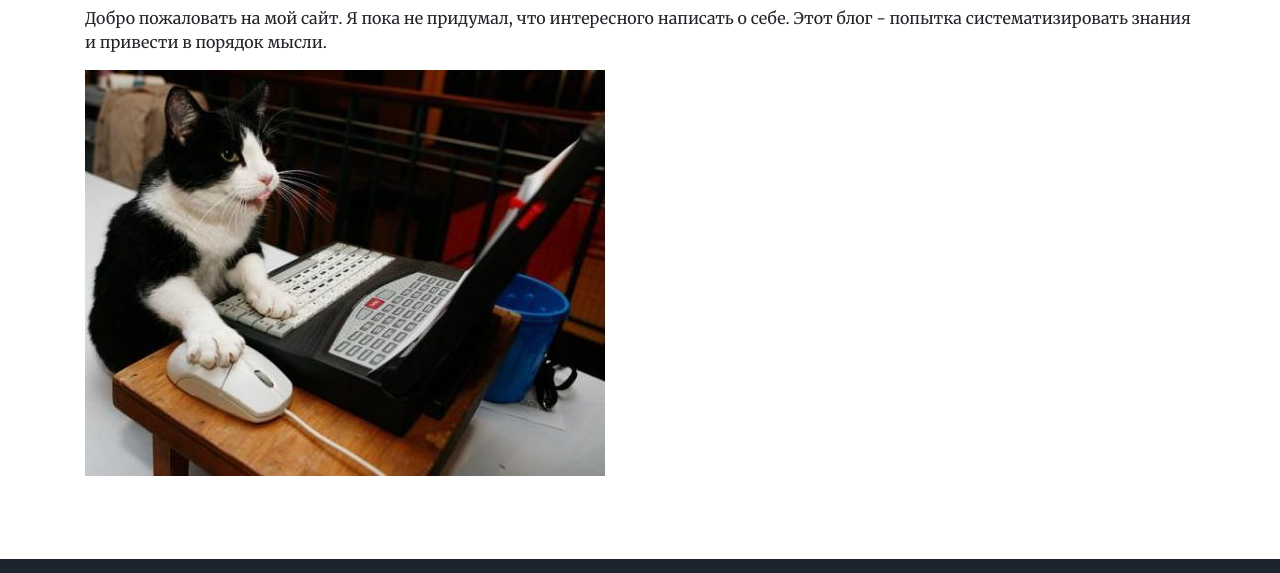
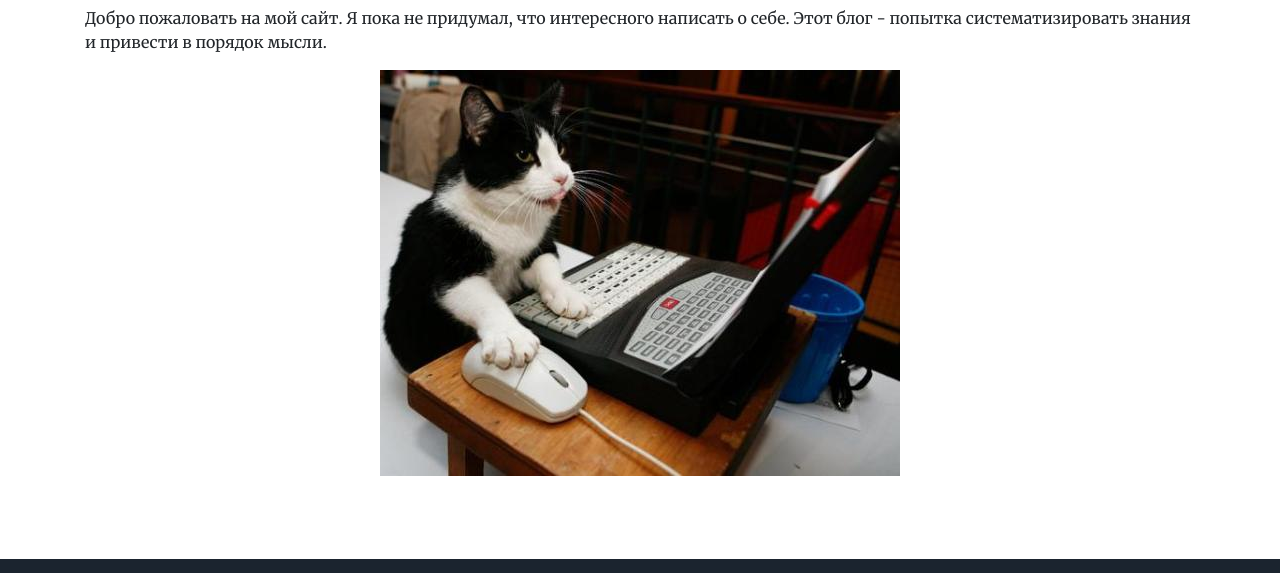
Before and after one commit to TenzenIga/gatsby-blog, a Gatsby site: page /about in a window 1280 px wide. Shown: the part 136-709 px from the top of the page. Built offline with nearby package versions, Linux system fonts and the light colour scheme; Gatsby itself is replaced by a stand-in of ours.

Commit message:
fixed about image

```diff
--- a/src/pages/about.js
+++ b/src/pages/about.js
@@ -9,7 +9,10 @@ const IndexPage = () => (
     <h2 className='text-center my-4' >Об авторе</h2>
     <p>Добро пожаловать на мой сайт. Я пока не придумал, что интересного написать о себе.
       Этот блог - попытка систематизировать знания и привести в порядок мысли.</p>
-    <img src={cat} />
+    <div className='text-center'>
+    <img src={cat} className="img-fluid" />
+    </div>
+
   </Layout>
 )
 
```
